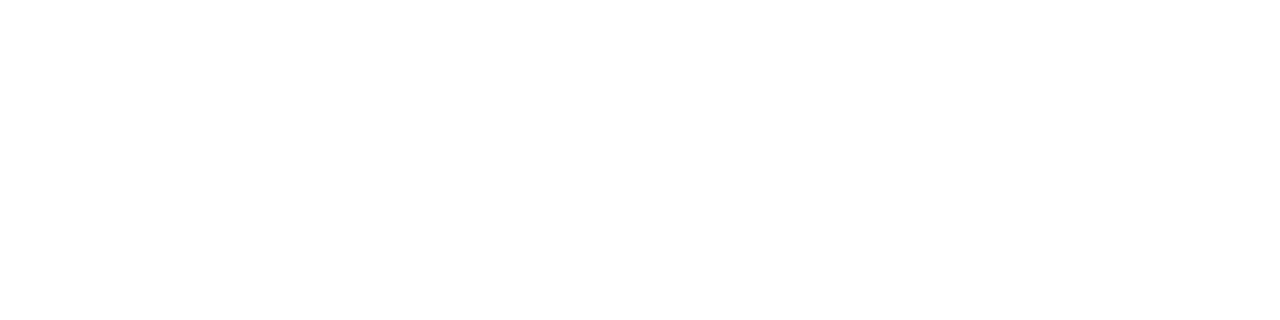
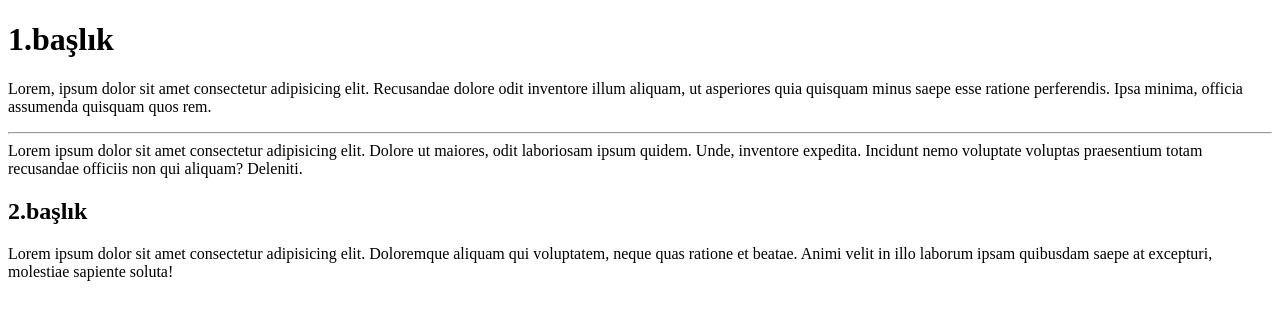
Before and after one commit to MorpheusByte/deneme, a plain HTML site: page index.html in a window 1280 px wide. Drawn offline with Linux system fonts and the light colour scheme.

Commit message:
site deneme basladı

```diff
--- a/index.html
+++ b/index.html
@@ -3,9 +3,14 @@
 <head>
     <meta charset="UTF-8">
     <meta name="viewport" content="width=device-width, initial-scale=1.0">
-    <title>Document</title>
+    <title>Site Deneme</title>
 </head>
 <body>
+    <h1>1.başlık </h1>
+    <p>Lorem, ipsum dolor sit amet consectetur adipisicing elit. Recusandae dolore odit inventore illum aliquam, ut asperiores quia quisquam minus saepe esse ratione perferendis. Ipsa minima, officia assumenda quisquam quos rem.</p>
+    <hr>Lorem ipsum dolor sit amet consectetur adipisicing elit. Dolore ut maiores, odit laboriosam ipsum quidem. Unde, inventore expedita. Incidunt nemo voluptate voluptas praesentium totam recusandae officiis non qui aliquam? Deleniti.
+    <h2>2.başlık</h2>
+    <p>Lorem ipsum dolor sit amet consectetur adipisicing elit. Doloremque aliquam qui voluptatem, neque quas ratione et beatae. Animi velit in illo laborum ipsam quibusdam saepe at excepturi, molestiae sapiente soluta!</p>
 
 </body>
 </html>
```
